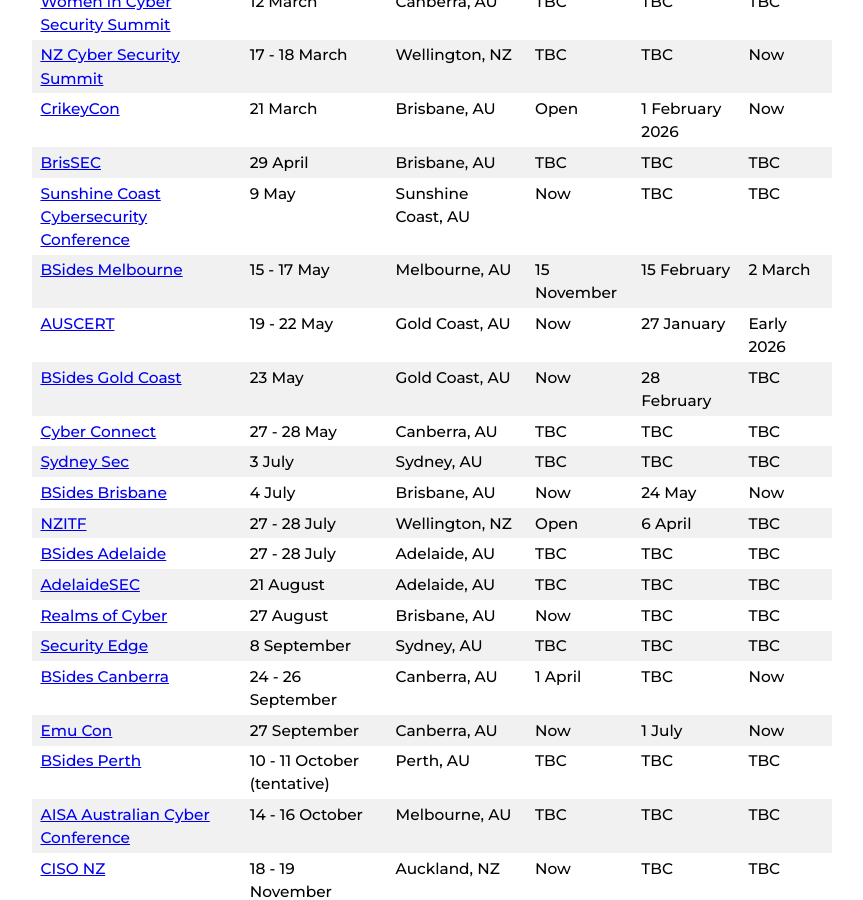
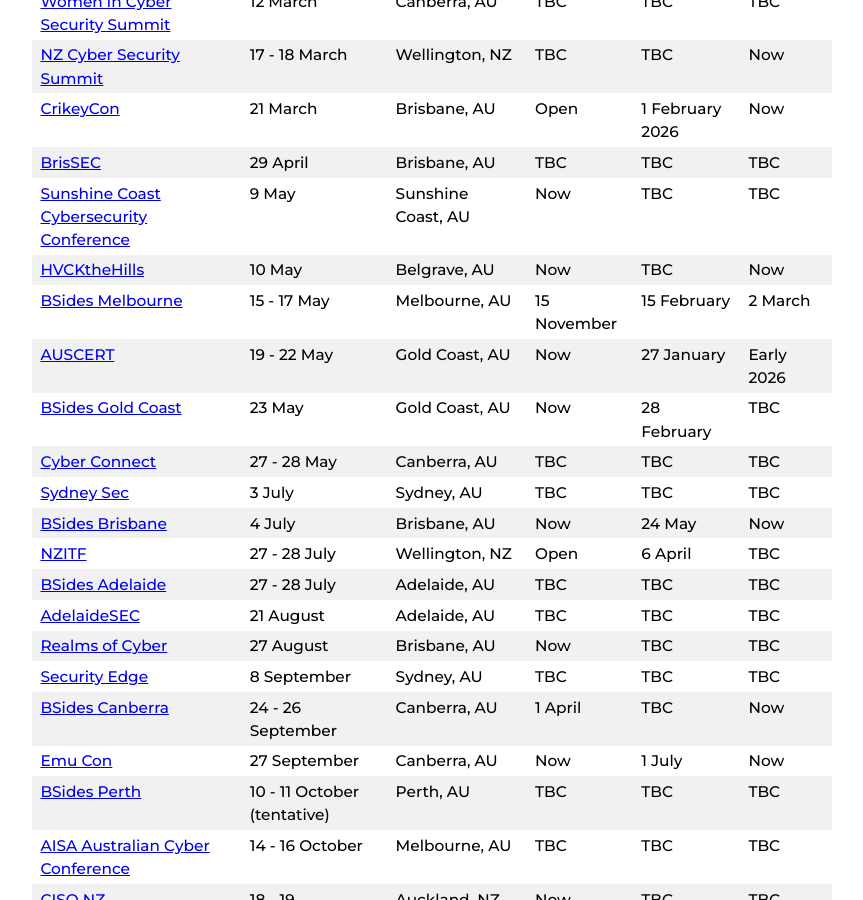
Before and after one commit to nzkarit/downundercons, a Jekyll site: the page built from index.markdown, in a window 1280 px wide and 900 px high, scrolled down 437 px. Shown: the whole window, without its empty margins (208-1071 px from the left). Built offline with Jekyll 4.4.1, drawn with Linux system fonts in a browser that asks for light colours; part of the change alters nothing that is shown.

Commit message:
Update index.markdown

```diff
--- a/index.markdown
+++ b/index.markdown
@@ -1,7 +1,7 @@
 ---
 layout: home
 title: Downunder Cons
-last_modified_at: 2026-02-02 13:16:00 +1300
+last_modified_at: 2026-02-15 15:05:00 +1300
 ---
 
 These are a list of hacker/infosec cons and meetups in the NZ and Aussie Area.
@@ -19,6 +19,7 @@ These are a list of hacker/infosec cons and meetups in the NZ and Aussie Area.
 | [CrikeyCon](https://crikeycon.com/) | 21 March | Brisbane, AU | Open | 1 February 2026 | Now |
 | [BrisSEC](https://aisasecuritydays.com.au/) | 29 April | Brisbane, AU | TBC | TBC | TBC |
 | [Sunshine Coast Cybersecurity Conference](https://sunconqld.com/) | 9 May | Sunshine Coast, AU | Now | TBC | TBC |
+| [HVCKtheHills](https://hvckthehills.com/) | 10 May | Belgrave, AU | Now | TBC | Now |
 | [BSides Melbourne](https://www.bsidesmelbourne.com/) | 15 - 17 May | Melbourne, AU | 15 November | 15 February | 2 March |
 | [AUSCERT](https://conference.auscert.org.au/) | 19 - 22 May | Gold Coast, AU | Now | 27 January | Early 2026 |
 | [BSides Gold Coast](https://bsidesgoldie.com/) | 23 May | Gold Coast, AU | Now | 28 February | TBC |
```
